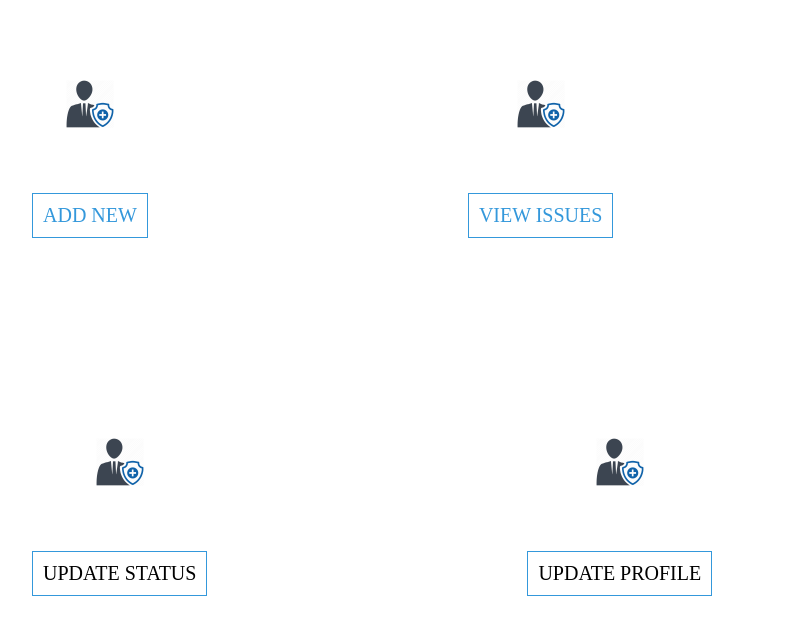
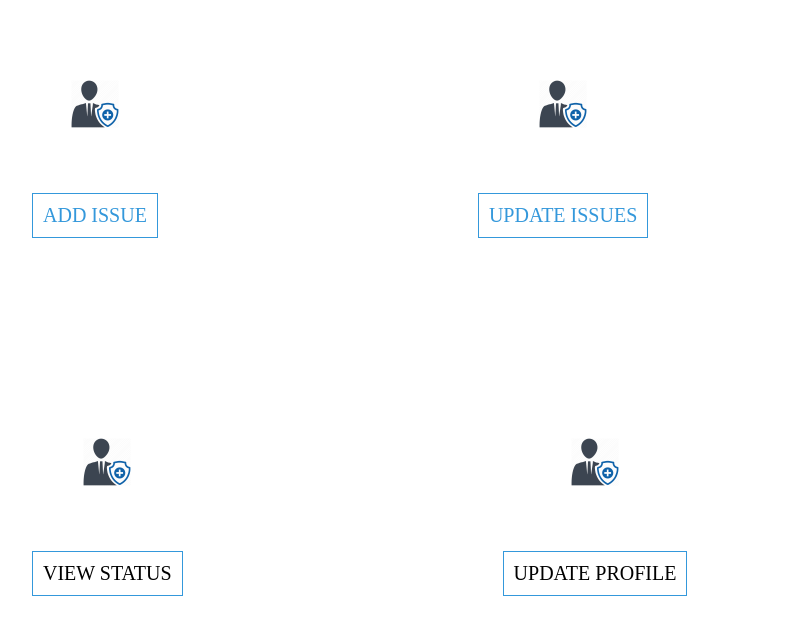
Before and after one commit to vaibhavyb/Pnr, a plain HTML site: page AuthPanel.html in a window 1280 px wide. Shown: the part 82-700 px from the top of the page, without its empty margins (128-936 px from the left). Drawn offline with Linux system fonts and the light colour scheme; files whose address does not match are found by name.

Commit message:
Update AuthPanel.html

```diff
--- a/AuthPanel.html
+++ b/AuthPanel.html
@@ -17,7 +17,7 @@
         <img  src="admin.png">
    <br>
 
-   <button class="btn btn1" onclick="window.location.href='AdminAuthAdd.html';">ADD NEW</button>
+   <button class="btn btn1" onclick="window.location.href='AdminAuthAdd.html';">ADD ISSUE</button>
 </div>
 
         <div class="container containeri2">
@@ -26,7 +26,7 @@
     <br>
 
     <form action="ViewAuthority">
-      <input class="btn btn2"  type="submit" value="VIEW ISSUES">
+      <input class="btn btn2"  type="submit" value="UPDATE ISSUES">
     </form>
         </div>
 
@@ -37,7 +37,7 @@
     <br>
 
     <form action="ViewAuthority">
-      <input class="btn btn3"  type="submit" value="UPDATE STATUS">
+      <input class="btn btn3"  type="submit" value="VIEW STATUS">
     </form>
    </div>
 
```
